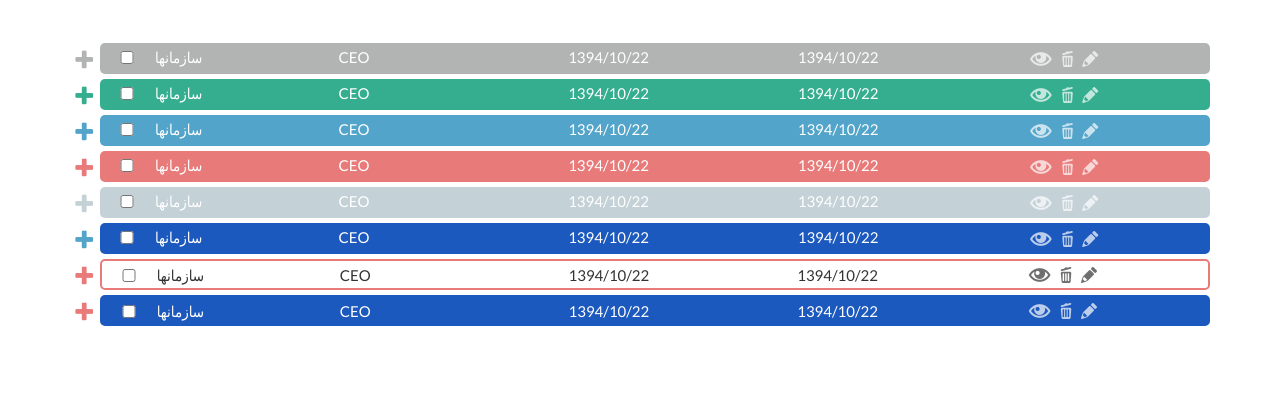
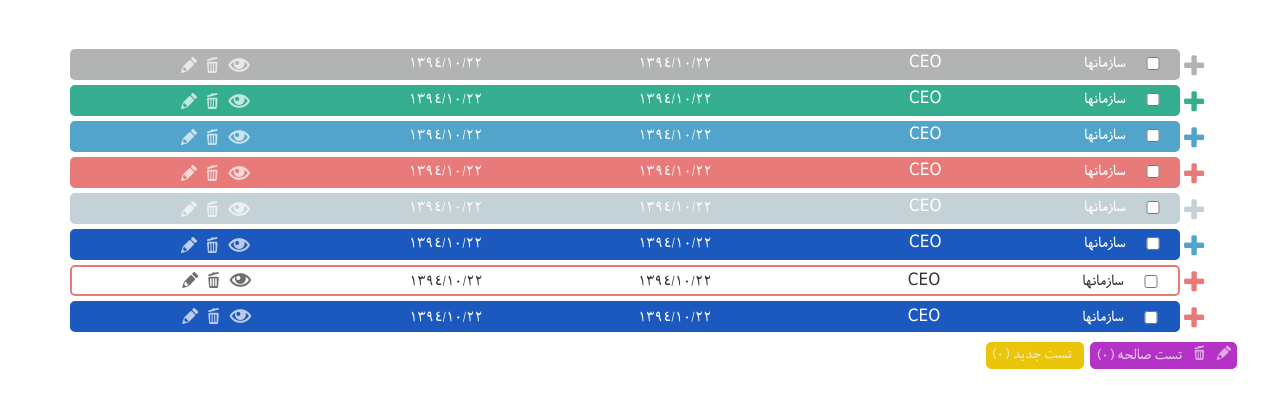
Before and after one commit to ajoudanian/leopard-framework, a website: page samples/sample.html in a window 1280 px wide. Drawn offline with Linux system fonts and the light colour scheme; files whose address does not match are found by name.

Commit message:
add permanent filter style

```diff
--- a/assets/stylesheets/leopard/_utilities.scss
+++ b/assets/stylesheets/leopard/_utilities.scss
@@ -183,8 +183,8 @@
   }
 }
 
-
-.ul-permanet-filter {
+.ul-permanet-filter-list {
+  .permanet-filter-item {
     width: inherit;
     list-style: none;
     position: relative;
@@ -192,5 +192,36 @@
     margin-bottom: 5px;
     border-radius: 5px;
     padding: 0 5px 0 5px;
-  margin-left: 3px;
+    margin-right: 3px;
+
+    .editingclassoff {
+      display: none;
     }
+    .permanent-filter-edit,
+    .permanent-filter-delete
+    {
+      padding: 0;
+      margin-top: 2px;
+      display: inline;
+      background: transparent;
+      border: none;
+      font-size: 11px;
+      color: rgba(255,255,255,0.6);
+      cursor: pointer;
+      &:hover
+      {
+        color: #fff;
+      }
+    }
+    .permanent-filter-title
+    {
+      color: rgba(240,240,240,0.8);
+      &:hover
+      {
+        text-decoration: none;
+        color: #fff;
+      }
+    }
+
+  }
+}
--- a/samples/sample.html
+++ b/samples/sample.html
@@ -5,7 +5,7 @@
     <meta http-equiv="X-UA-Compatible" content="IE=edge">
     <meta name="viewport" content="width=device-width, initial-scale=1">
     <title>Document</title>
-    <link rel="stylesheet" href="../css/leopard-languages/en.css"/>
+    <link rel="stylesheet" href="../css/leopard-languages/fa.css"/>
 </head>
 <style>
 
@@ -156,6 +156,20 @@
     </div>
 
 
+    <ul id="" class="toolbar ul-permanet-filter-list">
+        <li class="btn permanet-filter-item" style="background-color:#b532c7;border: solid 1px #b532c7">
+            <button class="permanent-filter-edit" class="editingclassoff"><i class="claw-edit"></i></button>
+            <button class="permanent-filter-delete" class="editingclassoff"><i class="claw-delete"></i></button>
+            <a class="permanent-filter-title" href="#" >تست صالحه   (0)</a>
+        </li>
+        <li class="btn permanet-filter-item " style="background-color:#ebc509;border: solid 1px #ebc509">
+            <button class="permanent-filter-edit" class="editingclassoff"><i class="iconM-Edit-black"></i></button>
+            <button class="permanent-filter-delete" class="editingclassoff"><i class="iconM-cross-black"></i></button>
+            <a class="permanent-filter-title" href="#" >تست جدید   (0)</a>
+        </li>
+
+    </ul>
+
 </div>
 
 
```
Also changed, not shown: css/leopard-languages/en.css, css/leopard-languages/fa.css, css/leopard-languages/mn.css. Lines whose indentation alone changed are shown as unchanged.
